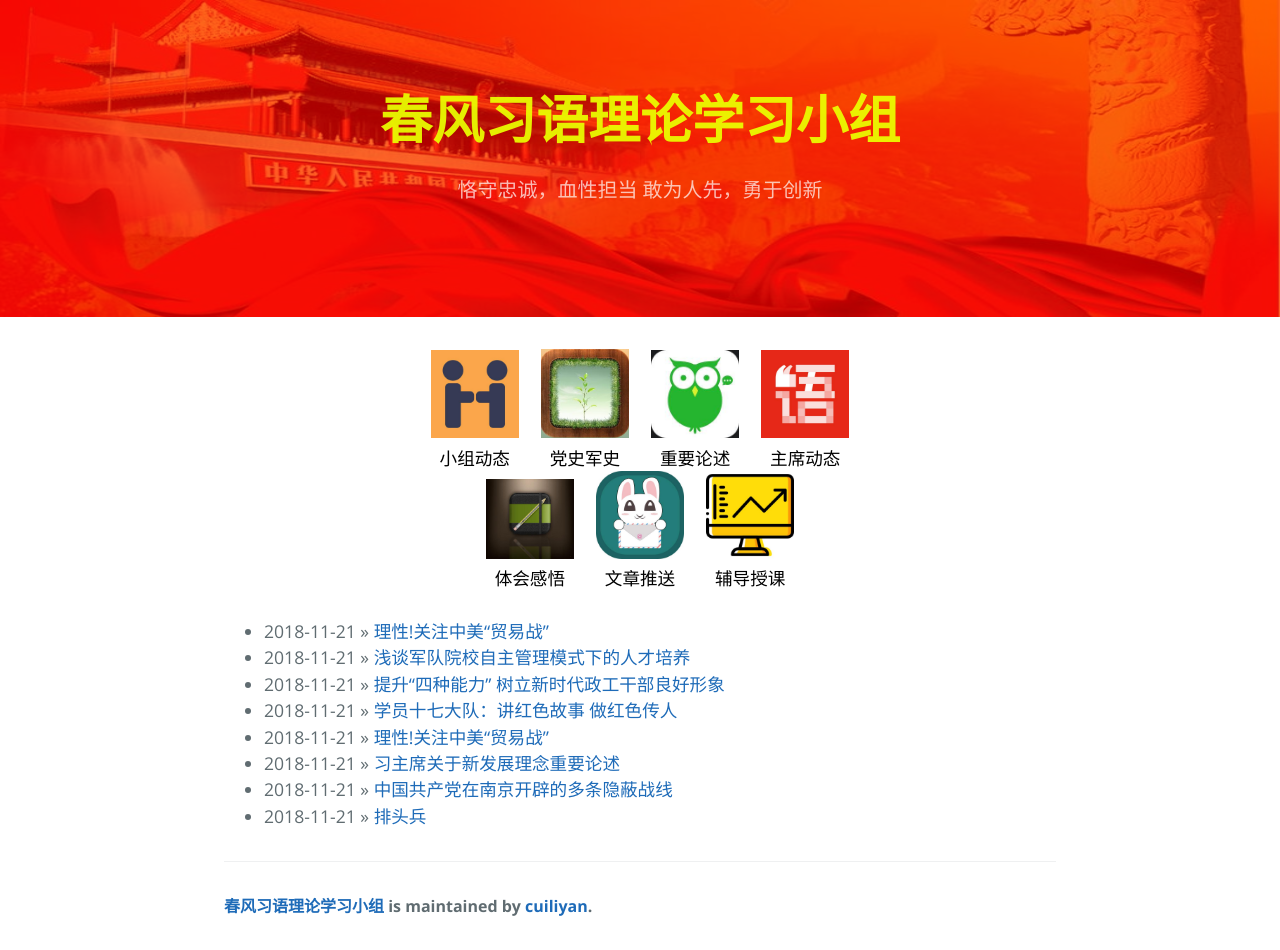
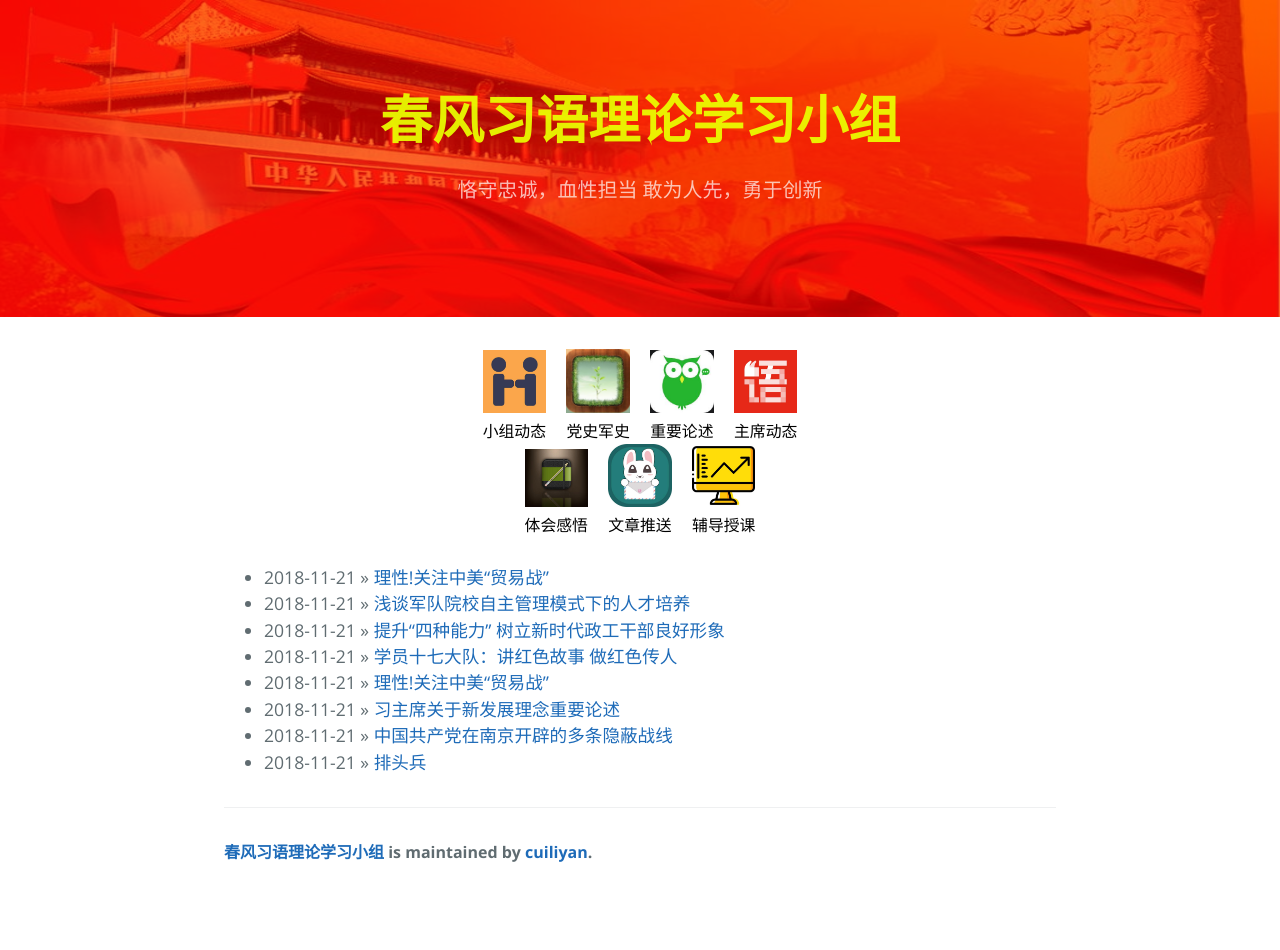
Before and after one commit to chunfengxiyv/chunfengxiyv.github.io, a Jekyll site: the page built from index.html, in a window 1280 px wide. Built offline with Jekyll 4.4.1, drawn with Linux system fonts in a browser that asks for light colours; the list of posts is cut into pages by our own code; after the commit the page ends 900 px from its top, so only the background shows below that.

Commit message:
Update mycss.css

```diff
--- a/css/mycss.css
+++ b/css/mycss.css
@@ -1,9 +1,10 @@
 #home a img{
-	width: 5em;
+	width: 4em;
 }
 #home a{
 	text-align: center;
-    width: 6em;
+    width: 5em;
+        font-size: 0.9em;
     display: inline-block;
     color: #000;
 }
```
